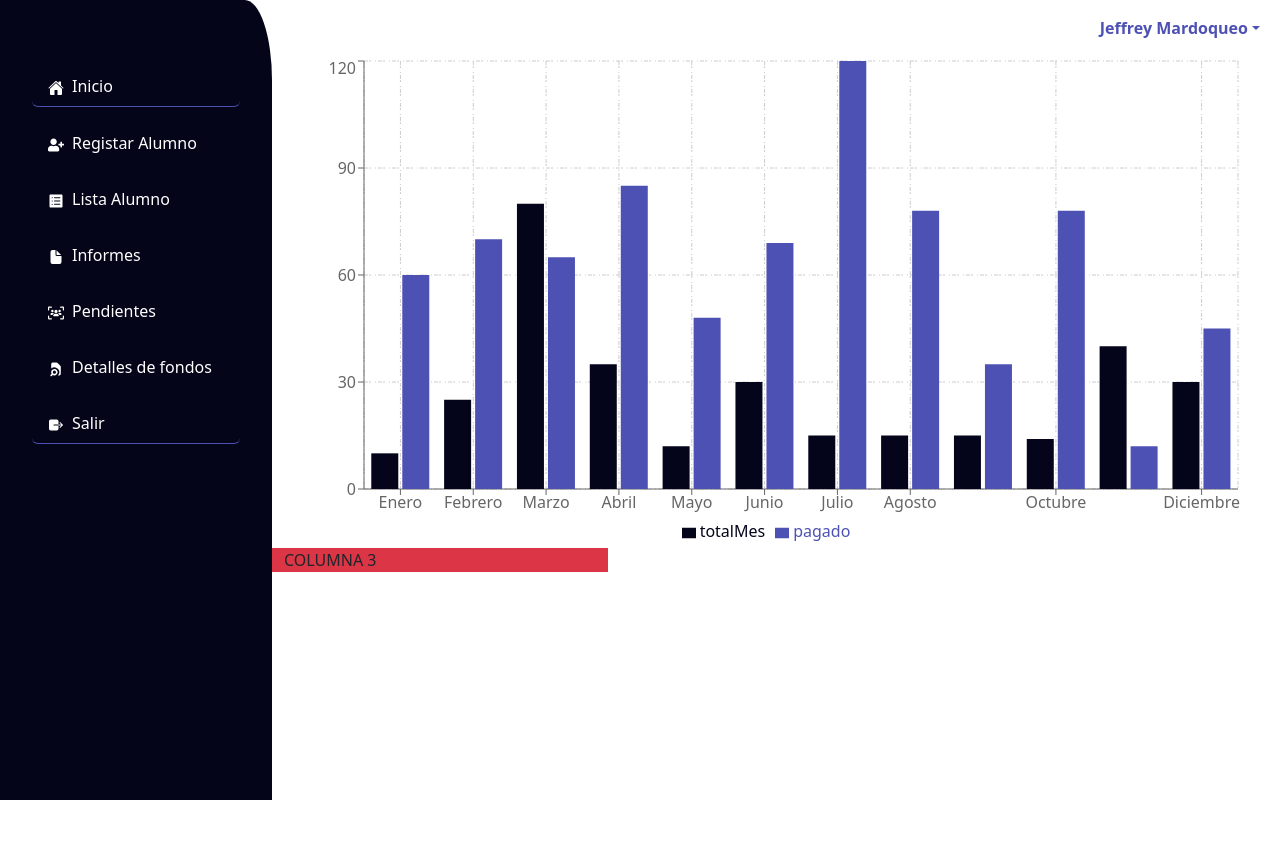
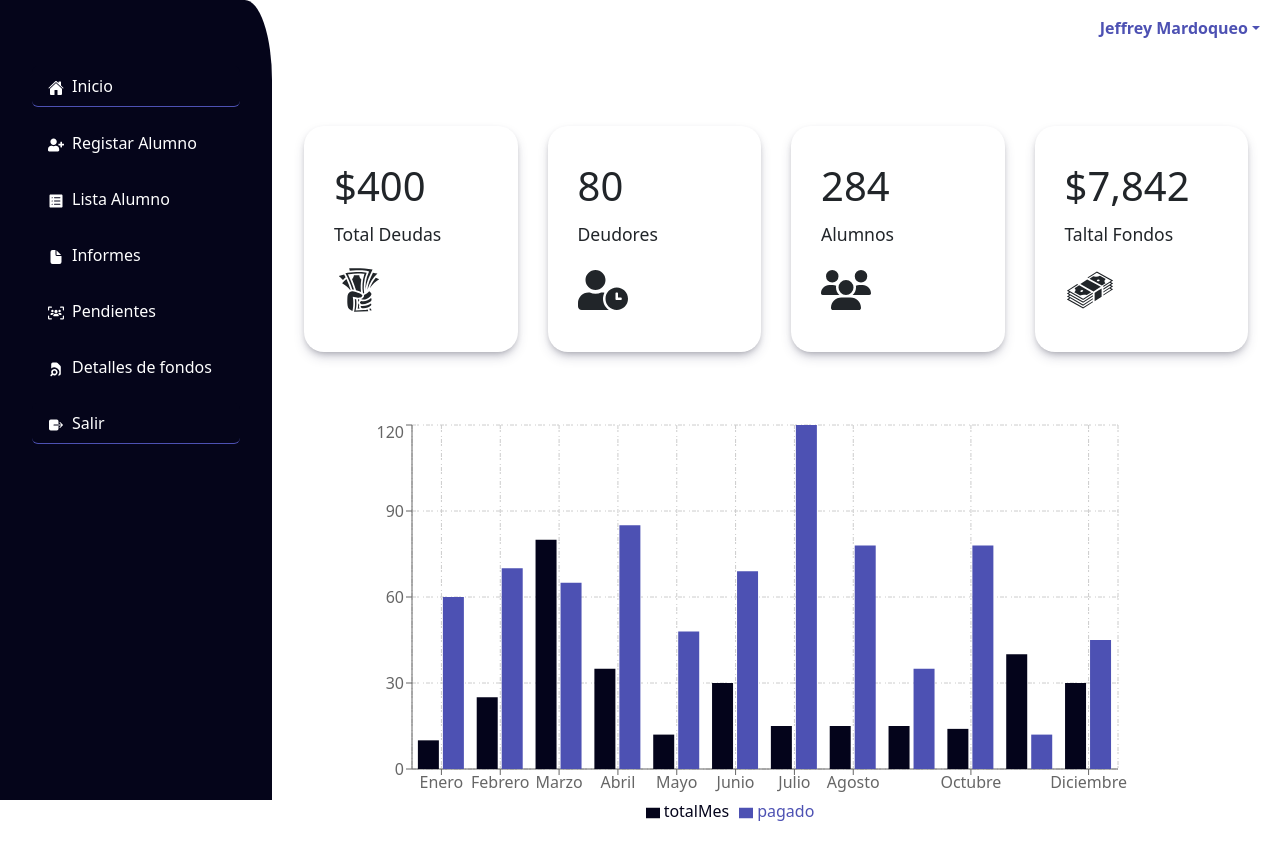
Before and after one commit to JeffreyMardoqueo-17/Admi-Caez-FrontenD, a React (Create React App) app: page / in a window 1280 px wide. Shown: the top 860 px of the page. Before the commit the page ends 800 px from the top, so only its background shows below. Built offline with nearby package versions, Linux system fonts and the light colour scheme.

Commit message:
las cards estan listas aqui, solo voy a ahcer un solo componentepara reutilizarlo, pero ahorita todo bien

```diff
--- a/public/index.html
+++ b/public/index.html
@@ -24,7 +24,7 @@
       work correctly both with client-side routing and a non-root public URL.
       Learn how to configure a non-root public URL by running `npm run build`.
     -->
-    <title>React App</title>
+    <title>CAEZ ADMINISTRACIO</title>
   </head>
   <body>
     <noscript>You need to enable JavaScript to run this app.</noscript>
--- a/src/App.scss
+++ b/src/App.scss
@@ -52,7 +52,6 @@ $border: #4d51b3;
   width: calc(100% - 17rem);
   /* Resta el ancho del Sidebar al 100% */
 }
-
 .flex {
   display: flex;
 }
@@ -89,3 +88,18 @@ $border: #4d51b3;
     }
   }
 }
+//botones generales
+.boton{
+  background-color: $bgPrimary;
+  border: 2px solid $border;
+  color: $white;
+  height: 40px;
+  font-weight: 600;
+  text-transform: uppercase;
+  font-size: 20px;
+  border-radius: 10px;
+}
+.boton:hover{
+  background-color: $border;
+}
+//input formulario
--- /dev/null
+++ b/src/Components/Card/Card.jsx
@@ -0,0 +1,60 @@
+// Card.js
+import React from 'react';
+import { FaUsers } from 'react-icons/fa6';
+import { GiTakeMyMoney } from 'react-icons/gi';
+import { FaUserClock } from 'react-icons/fa';
+import { GiMoneyStack } from 'react-icons/gi';
+import './Card.scss';  // Asegúrate de que esta importación sea correcta
+const Card = (props) => {
+    return (
+        <div>
+            <div className="cardBox">
+                <div className="card">
+                    <div>
+                        <div className="numbers">$400</div>
+                        <div className="cardName">Total Deudas</div>
+                    </div>
+
+                    <div className="iconBx">
+                        <GiTakeMyMoney />
+                    </div>
+                </div>
+
+                <div className="card">
+                    <div>
+                        <div className="numbers">80</div>
+                        <div className="cardName">Deudores</div>
+                    </div>
+
+                    <div className="iconBx">
+                        <FaUserClock />
+                    </div>
+                </div>
+
+                <div className="card">
+                    <div>
+                        <div className="numbers">284</div>
+                        <div className="cardName">Alumnos</div>
+                    </div>
+
+                    <div className="iconBx">
+                        <FaUsers />
+                    </div>
+                </div>
+
+                <div className="card">
+                    <div>
+                        <div className="numbers">$7,842</div>
+                        <div className="cardName">Taltal Fondos</div>
+                    </div>
+
+                    <div className="iconBx">
+                        <GiMoneyStack />
+                    </div>
+                </div>
+            </div>
+        </div>
+    );
+};
+
+export default Card;
--- /dev/null
+++ b/src/Components/Card/Card.scss
@@ -0,0 +1,51 @@
+.cardBox {
+    position: relative;
+    width: 100%;
+    padding: 20px;
+    display: grid;
+    grid-template-columns: repeat(4, 1fr);
+    grid-gap: 30px;
+}
+
+.cardBox .card {
+    width: auto;
+    position: relative;
+    background: var(--white);
+    padding: 30px;
+    border-radius: 20px;
+    display: flex;
+    justify-content: space-between;
+    cursor: pointer;
+    box-shadow: rgba(50, 50, 93, 0.25) 0px 6px 12px -2px, rgba(0, 0, 0, 0.3) 0px 3px 7px -3px;
+    border: 3px solid var(--color2);
+    margin-top: 50px;
+}
+
+.cardBox .card .numbers {
+    position: relative;
+    font-weight: 500;
+    font-size: 2.5rem;
+    color: var(--blue);
+}
+
+.cardBox .card .cardName {
+    color: var(--blue);
+    font-size: 1.1rem;
+    margin-top: 5px;
+}
+
+.cardBox .card .iconBx {
+    font-size: 50px;
+    color: var(--blue);
+}
+
+.cardBox .card:hover {
+    background: var(--blue);
+    border: 2px solid var(--border);
+}
+
+.cardBox .card:hover .numbers,
+.cardBox .card:hover .cardName,
+.cardBox .card:hover .iconBx {
+    color: var(--white);
+}
--- a/src/Components/Formulario/Formulario.jsx
+++ b/src/Components/Formulario/Formulario.jsx
@@ -63,6 +63,7 @@ const Formulario = ({ onSubmit }) => {
                     <Input
                         type="text"
                         name="numeroDocumento"
+                        className='inputText'
                         id="numeroDocumento"
                         value={datosFormulario.numeroDocumento}
                         onChange={handleInputChange}
@@ -154,7 +155,7 @@ const Formulario = ({ onSubmit }) => {
                     </Input>
                 </FormGroup>
             </div>
-            <button type="submit" className="btn btn-primary">Enviar</button>
+            <button type="subit" className="boton w-100">Registrar</button>
         </Form>
     );
 }
--- a/src/Pages/Home/Home.jsx
+++ b/src/Pages/Home/Home.jsx
@@ -2,16 +2,19 @@ import React from 'react';
 import { Col, Container, Row, Button } from 'reactstrap';
 import BarsChart from '../../Components/Graficos/BarsChart';
 import Circular from '../../Components/Graficos/Circular';
-
+import Card from '../../Components/Card/Card'
 const Home = () => {
     return (
         <>
             <Container>
                 <Row>
                     <Col xs="12">
+                        <Card></Card>
+
+                    </Col>
+                    <Col xs="10" className='m-5'>
                         <BarsChart />
                     </Col>
-                    <Col xs="4" className="bg-danger">COLUMNA 3</Col>
                 </Row>
             </Container>
         </>
```
Also changed, not shown: src/Pages/Home/Home.scss (added).
